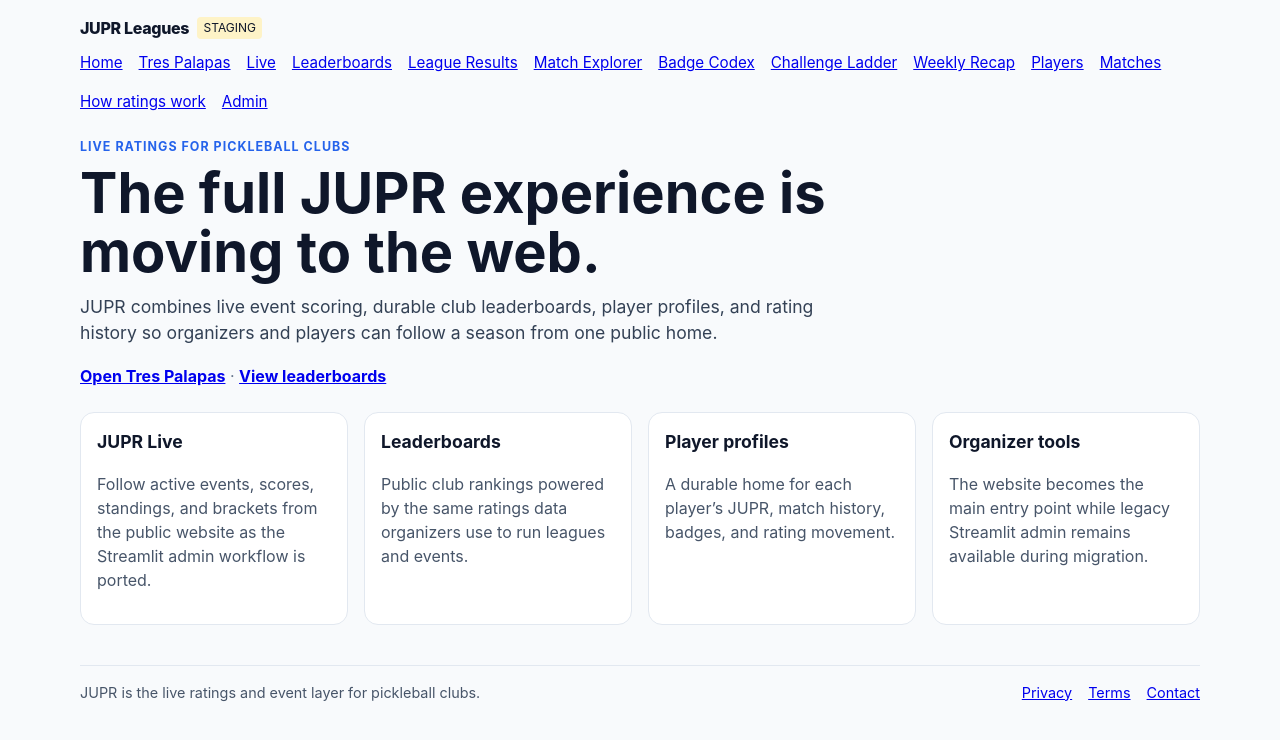
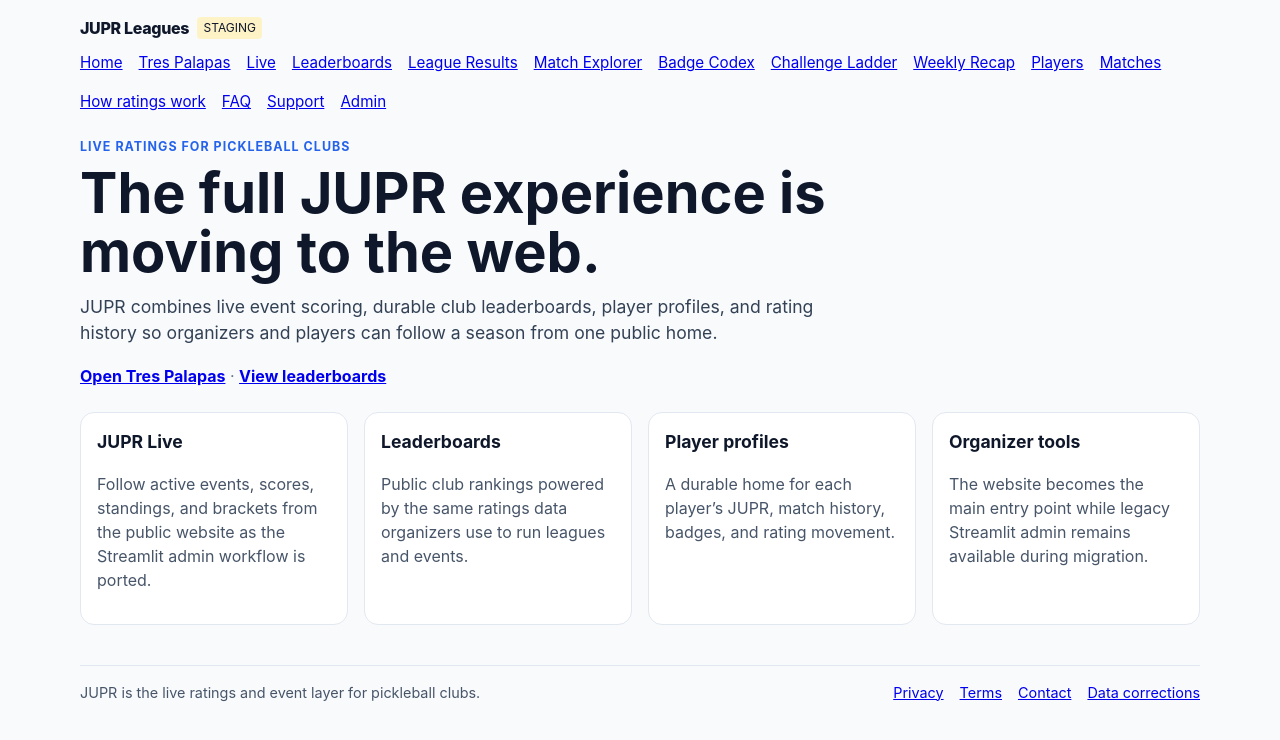
Before and after one commit to pickleballattrespalapas/JUPR, a Next.js app in the folder apps/web/: page / in a window 1280 px wide. Shown: the top 740 px of the page. Built offline with nearby package versions, Linux system fonts and the light colour scheme.

Commit message:
Add static support pages to navigation

```diff
--- a/apps/web/app/layout.tsx
+++ b/apps/web/app/layout.tsx
@@ -75,6 +75,8 @@ export default function RootLayout({ children }: { children: ReactNode }) {
               <Link href="/clubs/tres-palapas/players">Players</Link>
               <Link href="/clubs/tres-palapas/matches">Matches</Link>
               <Link href="/how-ratings-work">How ratings work</Link>
+              <Link href="/faq">FAQ</Link>
+              <Link href="/support">Support</Link>
               <Link href="/admin">Admin</Link>
             </nav>
           </header>
@@ -82,9 +84,10 @@ export default function RootLayout({ children }: { children: ReactNode }) {
           <footer style={footerStyle}>
             <span style={{ color: "#475569" }}>JUPR is the live ratings and event layer for pickleball clubs.</span>
             <nav style={{ display: "flex", gap: "1rem", flexWrap: "wrap" }} aria-label="Footer navigation">
-              <Link href="https://trespalapasresort.com/privacy-policy" target="_blank" rel="noreferrer">Privacy</Link>
-              <Link href="https://trespalapasresort.com/terms-conditions" target="_blank" rel="noreferrer">Terms</Link>
-              <Link href="mailto:hello@jupr.app">Contact</Link>
+              <Link href="/privacy">Privacy</Link>
+              <Link href="/terms">Terms</Link>
+              <Link href="/support">Contact</Link>
+              <Link href="/data-corrections">Data corrections</Link>
             </nav>
           </footer>
         </div>
```
